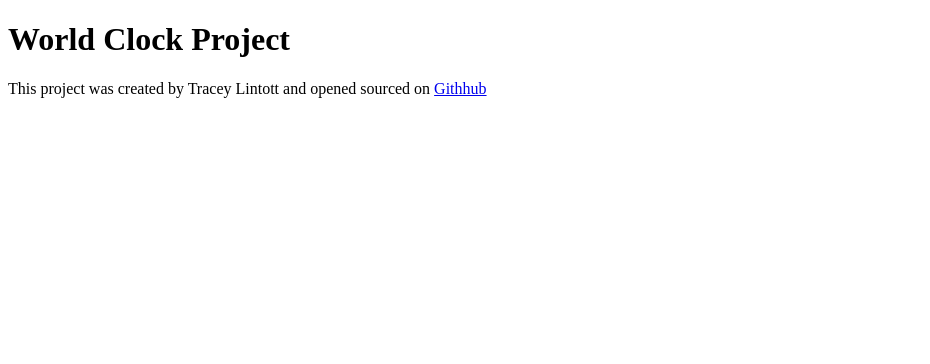
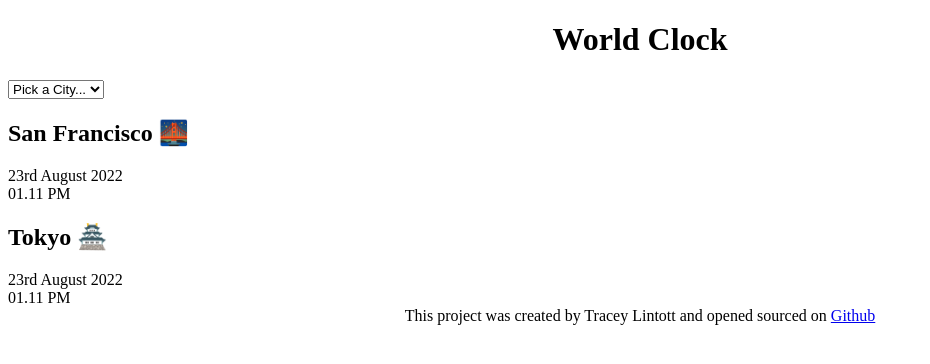
Before and after one commit to TLintott/World-Clock-Project, a plain HTML site: page index.html in a window 1280 px wide. Shown: the whole page, without its empty margins (0-930 px from the left). Drawn offline with Linux system fonts and the light colour scheme.

Commit message:
html layout added

```diff
--- a/css/style.css
+++ b/css/style.css
@@ -0,0 +1,8 @@
+h1{
+    text-align: center;
+
+}
+
+footer{
+    text-align: center;
+}
--- a/index.html
+++ b/index.html
@@ -3,15 +3,36 @@
   <head>
     <meta charset="UTF-8" />
     <meta name="viewport" content="width=, initial-scale=1.0" />
-    <link rel="stylesheet" href="css/style.css/" />
     <title>World Clock 🕐</title>
+    <link rel="stylesheet" href="css/style.css" />
   </head>
   <body>
-    <h1>World Clock Project</h1>
+    <div class="container">
+      <h1>World Clock</h1>
+
+      <select>
+        <option value="">Pick a City...</option>
+        <option value="">London</option>
+        <option value="">Paris</option>
+        <option value="">New York</option>
+        <option value="">Sydney</option>
+      </select>
+
+      <div class="city">
+        <h2>San Francisco 🌉</h2>
+        <div class="date">23rd August 2022</div>
+        <div class="time">01.11 PM</div>
+      </div>
+      <div class="city">
+        <h2>Tokyo 🏯</h2>
+        <div class="date">23rd August 2022</div>
+        <div class="time">01.11 PM</div>
+      </div>
+    </div>
 
     <footer>
       This project was created by Tracey Lintott and opened sourced on
-      <a href="#">Githhub</a>
+      <a href="https://github.com/TLintott/World-Clock-Project">Github</a>
     </footer>
     <script src="javascript/index.js"></script>
   </body>
```
